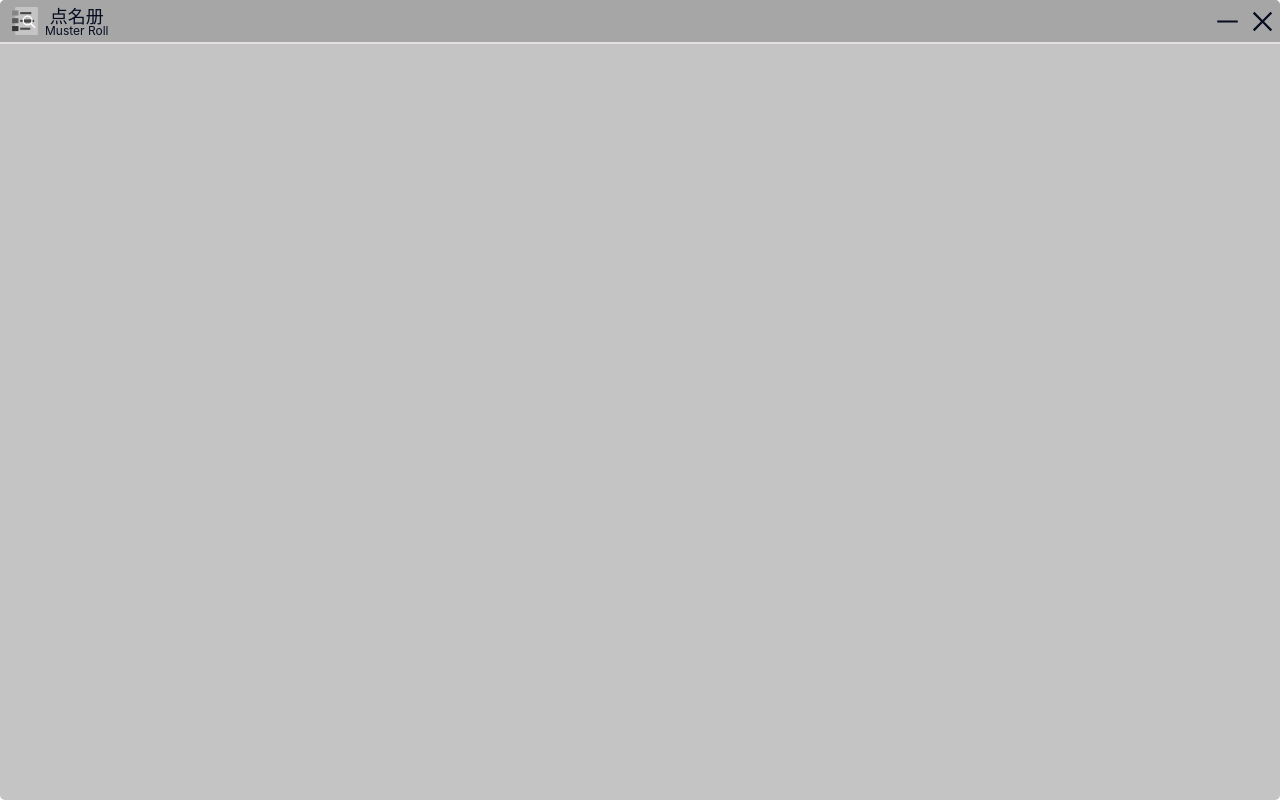
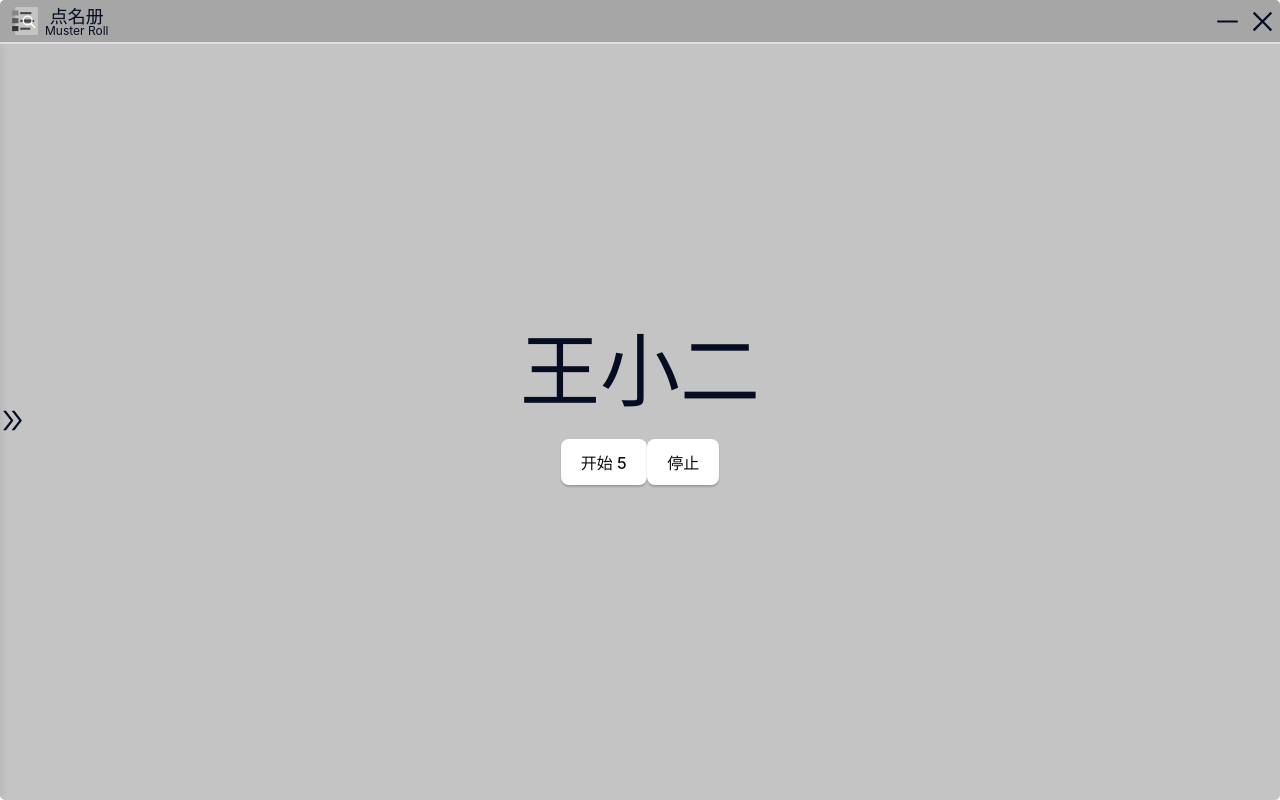
Before and after one commit to DWHengr/roll, a React (Vite) app: page /home in a window 1280 px wide. Built offline with nearby package versions, Linux system fonts and the light colour scheme.

Commit message:
Home page

```diff
--- a/package.json
+++ b/package.json
@@ -13,7 +13,9 @@
     "@ant-design/icons": "^5.3.6",
     "@tauri-apps/api": "^1",
     "react": "^18.2.0",
-    "react-dom": "^18.2.0"
+    "react-dom": "^18.2.0",
+    "react-router": "^5.3.4",
+    "react-router-dom": "^5.3.4"
   },
   "devDependencies": {
     "@tauri-apps/cli": "^1",
--- a/src/App.css
+++ b/src/App.css
@@ -17,3 +17,7 @@
     align-items: center;
     justify-content: space-between;
 }
+
+.content-container {
+    flex: 1;
+}
--- a/src/App.jsx
+++ b/src/App.jsx
@@ -1,7 +1,9 @@
 import "./App.css";
-import ButtonIcon from "../components/ButtonIcon/index.jsx";
-import {CloseOutlined, MinusOutlined, UserOutlined} from "@ant-design/icons";
+import ButtonIcon from "./components/ButtonIcon/index.jsx";
+import {CloseOutlined, MinusOutlined} from "@ant-design/icons";
 import {appWindow} from '@tauri-apps/api/window'
+import Home from "./pages/home/index.jsx";
+import {Redirect, Route, Switch} from "react-router-dom";
 
 function App() {
 
@@ -40,6 +42,12 @@ function App() {
     return (
         <div className="main-container">
             <NavigationBar/>
+            <div className="content-container">
+                <Switch>
+                    <Route exact path="/home" component={Home}></Route>
+                    <Redirect path="/" to="/home"/>
+                </Switch>
+            </div>
         </div>
     );
 }
--- a/src/main.jsx
+++ b/src/main.jsx
@@ -2,9 +2,12 @@ import React from "react";
 import ReactDOM from "react-dom/client";
 import App from "./App";
 import "./styles.css";
+import {BrowserRouter as Router} from "react-router-dom";
 
 ReactDOM.createRoot(document.getElementById("root")).render(
-  <React.StrictMode>
-    <App />
-  </React.StrictMode>,
+    <React.StrictMode>
+        <Router>
+            <App/>
+        </Router>
+    </React.StrictMode>,
 );
--- /dev/null
+++ b/src/pages/home/index.css
@@ -0,0 +1,39 @@
+.home-container {
+    height: 100%;
+    display: flex;
+    user-select: none;
+    width: 100%;
+    justify-content: center;
+    align-items: center;
+    position: relative;
+}
+
+.home-drawer-toggle {
+    position: absolute;
+    left: 0;
+    z-index: 999;
+    background: none;
+    border: none;
+    cursor: pointer;
+    transition: left 0.3s ease;
+}
+
+.home-drawer-toggle.open {
+    left: 225px;
+}
+
+.home-drawer {
+    position: absolute;
+    top: 0;
+    left: 0;
+    width: 250px;
+    height: 100%;
+    background-color: #9f9f9f;
+    box-shadow: 0 0 10px rgba(0, 0, 0, 0.1);
+    transition: transform 0.3s ease;
+    transform: translateX(-100%);
+}
+
+.home-drawer.open {
+    transform: translateX(0);
+}
--- /dev/null
+++ b/src/pages/home/index.jsx
@@ -0,0 +1,91 @@
+import "./index.css"
+import {useEffect, useState} from "react";
+import {DoubleRightOutlined, DoubleLeftOutlined} from "@ant-design/icons";
+
+export default function Home() {
+    const [drawerOpen, setDrawerOpen] = useState(false);
+    const [showContent, setShowContent] = useState("")
+    const [rollInterval, setRollInterval] = useState(null);
+    const [rolling, setRolling] = useState(false);
+    const [seconds, setSeconds] = useState(5);
+
+    let rollData = ["王小二", "二牛", "菲菲"]
+
+    const toggleDrawer = () => {
+        setDrawerOpen(!drawerOpen);
+    };
+
+    useEffect(() => {
+        if (rollData?.length > 0) {
+            setShowContent(rollData[0])
+        }
+        return () => clearInterval(rollInterval);
+    }, [])
+
+    useEffect(() => {
+        let timer;
+        if (rolling) {
+            timer = setInterval(() => {
+                if (seconds > 0) {
+                    setSeconds(prevSeconds => prevSeconds - 1);
+                } else {
+                    clearInterval(rollInterval);
+                    setRolling(false);
+                }
+            }, 1000);
+        }
+        return () => clearInterval(timer);
+    }, [rolling, seconds]);
+
+    const startRolling = () => {
+        setSeconds(5)
+        if (!rolling) {
+            const interval = setInterval(() => {
+                const randomName = rollData[Math.floor(Math.random() * rollData.length)];
+                setShowContent(randomName);
+            }, 100); // 每隔100ms随机更新一次结果
+            setRollInterval(interval);
+            setRolling(true);
+        }
+    };
+
+    const stopRolling = () => {
+        if (rolling) {
+            clearInterval(rollInterval);
+            setRolling(false);
+        }
+    };
+
+    return (
+        <div className="home-container">
+            <div className={`home-drawer-toggle ${drawerOpen ? 'open' : ''}`} onClick={toggleDrawer}>
+                {drawerOpen ? <DoubleLeftOutlined style={{fontSize: 25, color: "#060C21"}}/> :
+                    <DoubleRightOutlined style={{fontSize: 25, color: "#060C21"}}/>
+                }
+            </div>
+            <div className={`home-drawer ${drawerOpen ? 'open' : ''}`}>
+                记录
+            </div>
+            <div style={{textAlign: "center"}}>
+                {
+                    rollData?.length <= 0 ?
+                        <div>
+                            <img src="/empty.svg"/>
+                            <div>空空如也</div>
+                        </div> :
+                        <div>
+                            <div style={{height: 80, color: "#060C21", fontSize: 80, fontWeight: 600}}>
+                                {showContent}
+                            </div>
+                        </div>
+                }
+                <button onClick={startRolling} disabled={rolling}>
+                    开始 {seconds}
+                </button>
+                <button onClick={stopRolling} disabled={!rolling}>
+                    停止
+                </button>
+            </div>
+
+        </div>)
+}
--- a/src/styles.css
+++ b/src/styles.css
@@ -4,7 +4,7 @@
     line-height: 24px;
     font-weight: 400;
 
-  color: #0f0f0f;
+    color: #060C21;
 
     font-synthesis: none;
     text-rendering: optimizeLegibility;
@@ -13,8 +13,8 @@
     -webkit-text-size-adjust: 100%;
 }
 
-body{
-  padding:0;
+body {
+    padding: 0;
     margin: 0;
 }
 
@@ -80,6 +80,7 @@ button {
 button:hover {
     border-color: #396cd8;
 }
+
 button:active {
     border-color: #396cd8;
     background-color: #e8e8e8;
@@ -109,6 +110,7 @@ button {
         color: #ffffff;
         background-color: #0f0f0f98;
     }
+
     button:active {
         background-color: #0f0f0f69;
     }
```
Also changed, not shown: public/empty.svg (added), src/components/ButtonIcon/index.css (renamed from components/ButtonIcon/index.css), src/components/ButtonIcon/index.jsx (renamed from components/ButtonIcon/index.jsx), 1 other file (tests, documents, lock files or other folders). Lines whose indentation alone changed are shown as unchanged.
